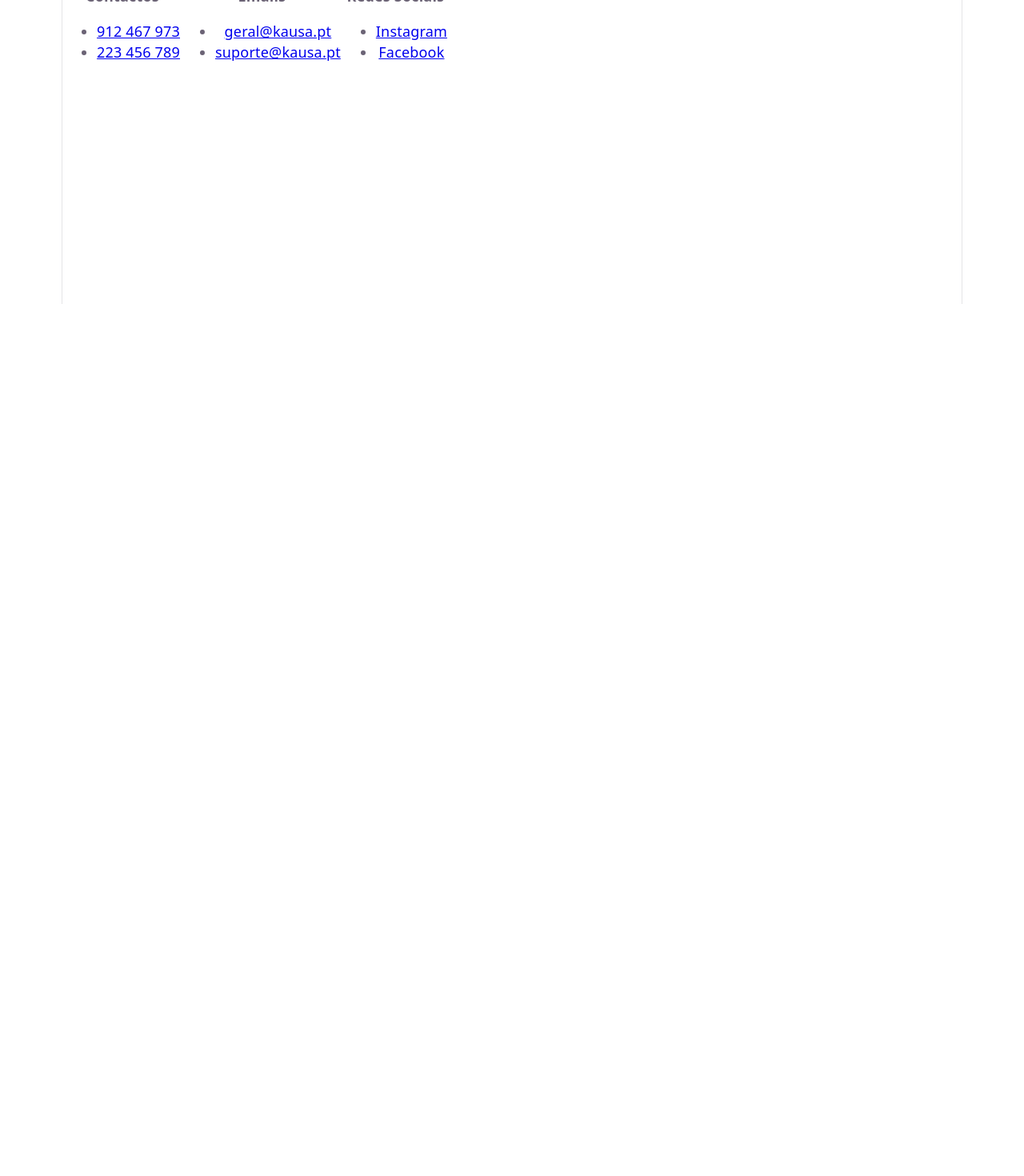
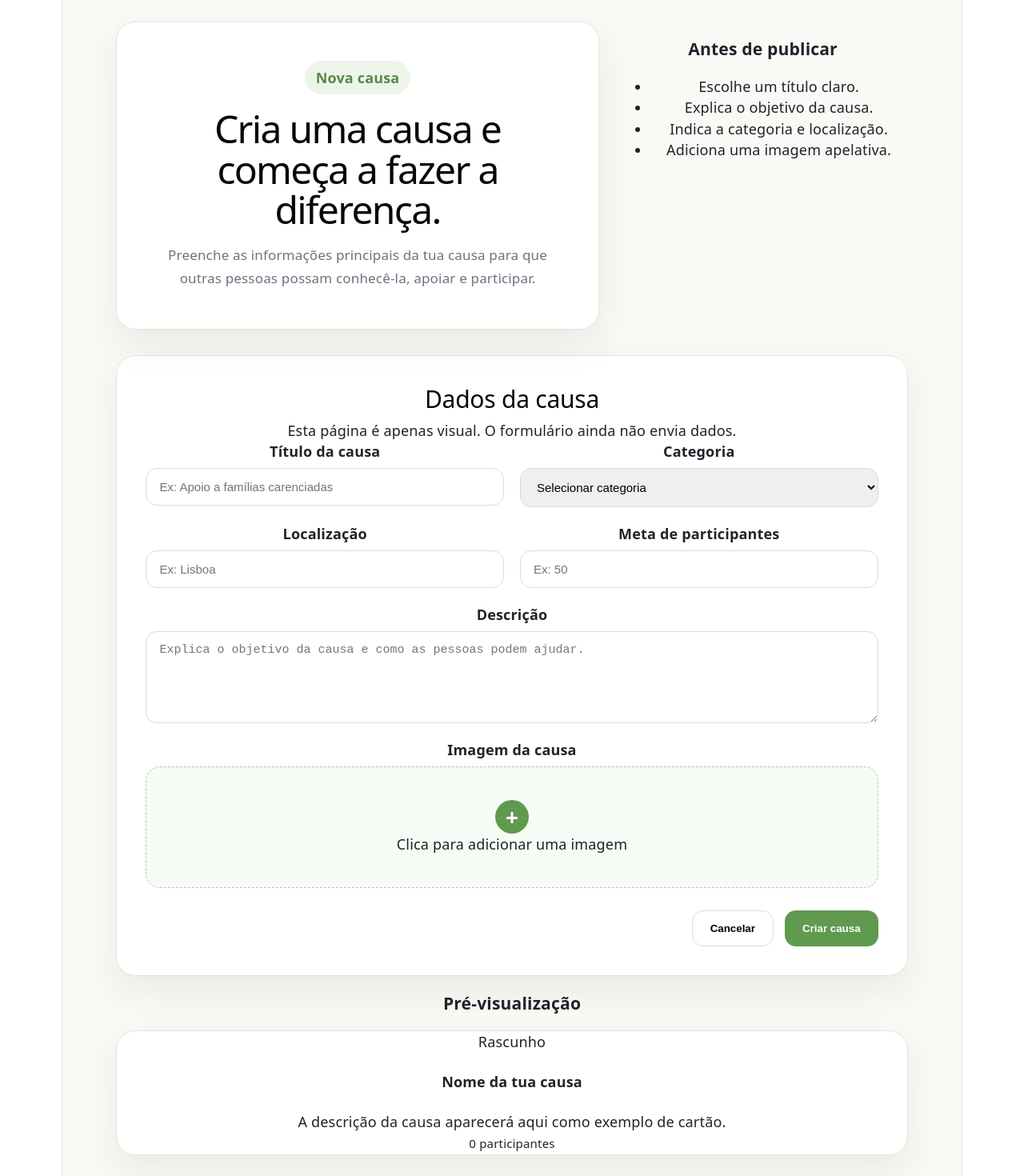
Before and after one commit to TiagoMiguelPedro/Kausa, a React (Vite) app in the folder causas-frontend/: page /criar-causa in a window 1280 px wide. Shown: the part 420-1890 px from the top of the page at 80% size. Before the commit the page ends 800 px from the top, so only its background shows below. Built offline with nearby package versions, Linux system fonts and the light colour scheme.

Commit message:
Add create cause page

```diff
--- a/causas-frontend/src/App.jsx
+++ b/causas-frontend/src/App.jsx
@@ -1,21 +1,23 @@
 import './App.css'
-import {BrowserRouter, Route, Routes} from "react-router-dom";
+import { BrowserRouter, Route, Routes } from "react-router-dom";
 import Header from "./componentes/layout/Header.jsx"
 import Footer from "./componentes/layout/Footer.jsx"
 import Home from "./componentes/pages/Home.jsx";
+import CriarCausa from "./componentes/pages/CriarCausa.jsx";
 
 function App() {
-
   return (
     <>
       <BrowserRouter>
-        <Header/>
+        <Header />
+
         <Routes>
-          <Route path="/" element={<Home/>}/>
+          <Route path="/" element={<Home />} />
+          <Route path="/criar-causa" element={<CriarCausa />} />
         </Routes>
-        <Footer/>
+
+        <Footer />
       </BrowserRouter>
-
     </>
   )
 }
--- /dev/null
+++ b/causas-frontend/src/componentes/pages/CriarCausa.css
@@ -0,0 +1,211 @@
+
+.criar-causa-page {
+  background: #faf9f5;
+  padding: 48px 6%;
+  color: #20232a;
+}
+
+.criar-causa-hero {
+  max-width: 1180px;
+  margin: 0 auto 32px;
+  display: grid;
+  grid-template-columns: 1.5fr 0.9fr;
+  gap: 24px;
+}
+
+.criar-causa-hero-text,
+.criar-causa-card,
+.criar-causa-form,
+.preview-card {
+  background: #fff;
+  border: 1px solid #e8e4dc;
+  border-radius: 24px;
+  box-shadow: 0 18px 45px rgba(39, 58, 45, 0.08);
+}
+
+.criar-causa-hero-text {
+  padding: 48px;
+}
+
+.criar-causa-hero-text span {
+  display: inline-block;
+  margin-bottom: 18px;
+  padding: 8px 14px;
+  border-radius: 999px;
+  background: #edf5ea;
+  color: #568a47;
+  font-weight: 700;
+}
+
+.criar-causa-hero h1 {
+  max-width: 700px;
+  margin: 0 0 18px;
+  font-size: 48px;
+  line-height: 1.05;
+}
+
+.criar-causa-hero p {
+  color: #6b7280;
+  font-size: 17px;
+  line-height: 1.7;
+}
+
+.criar-causa-card {
+  padding: 32px;
+}
+
+.criar-causa-card ul {
+  padding-left: 20px;
+  line-height: 1.9;
+  color: #5f6b5f;
+}
+
+.criar-causa-content {
+  max-width: 1180px;
+  margin: 0 auto;
+  display: grid;
+  grid-template-columns: 1.4fr 0.8fr;
+  gap: 24px;
+  align-items: start;
+}
+
+.criar-causa-form {
+  padding: 36px;
+}
+
+.criar-causa-form h2 {
+  margin: 0 0 8px;
+  font-size: 30px;
+}
+
+.criar-causa-form > p {
+  margin-bottom: 28px;
+  color: #6b7280;
+}
+
+.form-grid {
+  display: grid;
+  grid-template-columns: repeat(2, 1fr);
+  gap: 20px;
+}
+
+.form-group {
+  display: flex;
+  flex-direction: column;
+  gap: 8px;
+}
+
+.full-width {
+  grid-column: 1 / -1;
+}
+
+.form-group label {
+  font-weight: 700;
+}
+
+.form-group input,
+.form-group select,
+.form-group textarea {
+  border: 1px solid #dedbd2;
+  border-radius: 14px;
+  padding: 14px 16px;
+  font-size: 15px;
+  outline: none;
+}
+
+.form-group input:focus,
+.form-group select:focus,
+.form-group textarea:focus {
+  border-color: #5f9a4f;
+  box-shadow: 0 0 0 4px rgba(95, 154, 79, 0.12);
+}
+
+.upload-box {
+  min-height: 150px;
+  border: 1.5px dashed #b8c7b2;
+  border-radius: 18px;
+  background: #f7fbf5;
+  display: flex;
+  flex-direction: column;
+  align-items: center;
+  justify-content: center;
+}
+
+.upload-box strong {
+  width: 42px;
+  height: 42px;
+  border-radius: 50%;
+  background: #5f9a4f;
+  color: #fff;
+  display: grid;
+  place-items: center;
+  font-size: 28px;
+}
+
+.form-actions {
+  margin-top: 28px;
+  display: flex;
+  justify-content: flex-end;
+  gap: 14px;
+}
+
+.btn-primary,
+.btn-secondary {
+  border-radius: 14px;
+  padding: 14px 22px;
+  font-weight: 800;
+  cursor: pointer;
+}
+
+.btn-primary {
+  border: none;
+  background: #5f9a4f;
+  color: white;
+}
+
+.btn-secondary {
+  background: white;
+  border: 1px solid #dedbd2;
+}
+
+.preview-card {
+  overflow: hidden;
+}
+
+.preview-img {
+  height: 180px;
+  background: linear-gradient(rgba(95, 154, 79, 0.1), rgba(95, 154, 79, 0.15)),
+    url("https://images.unsplash.com/photo-1542601906990-b4d3fb778b09?auto=format&fit=crop&w=900&q=80");
+  background-size: cover;
+  background-position: center;
+}
+
+.preview-body {
+  padding: 24px;
+}
+
+.preview-body span {
+  display: inline-block;
+  margin-bottom: 12px;
+  padding: 6px 10px;
+  border-radius: 999px;
+  background: #edf5ea;
+  color: #568a47;
+  font-weight: 800;
+  font-size: 12px;
+}
+
+@media (max-width: 900px) {
+  .criar-causa-hero,
+  .criar-causa-content {
+    grid-template-columns: 1fr;
+  }
+
+  .criar-causa-hero h1 {
+    font-size: 36px;
+  }
+
+  .form-grid {
+    grid-template-columns: 1fr;
+  }
+}
--- /dev/null
+++ b/causas-frontend/src/componentes/pages/CriarCausa.jsx
@@ -0,0 +1,115 @@
+import "./CriarCausa.css";
+
+function CriarCausa() {
+  return (
+    <main className="criar-causa-page">
+      <section className="criar-causa-hero">
+        <div className="criar-causa-hero-text">
+          <span>Nova causa</span>
+          <h1>Cria uma causa e começa a fazer a diferença.</h1>
+          <p>
+            Preenche as informações principais da tua causa para que outras
+            pessoas possam conhecê-la, apoiar e participar.
+          </p>
+        </div>
+
+        <div className="criar-causa-side-card">
+          <h3>Antes de publicar</h3>
+          <ul>
+            <li>Escolhe um título claro.</li>
+            <li>Explica o objetivo da causa.</li>
+            <li>Indica a categoria e localização.</li>
+            <li>Adiciona uma imagem apelativa.</li>
+          </ul>
+        </div>
+      </section>
+
+      <section className="criar-causa-layout">
+        <form className="criar-causa-form">
+          <div className="form-title">
+            <h2>Dados da causa</h2>
+            <p>Esta página é apenas visual. O formulário ainda não envia dados.</p>
+          </div>
+
+          <div className="form-grid">
+            <div className="form-group">
+              <label>Título da causa</label>
+              <input type="text" placeholder="Ex: Apoio a famílias carenciadas" />
+            </div>
+
+            <div className="form-group">
+              <label>Categoria</label>
+              <select defaultValue="">
+                <option value="" disabled>
+                  Selecionar categoria
+                </option>
+                <option>Ambiente Sustentável</option>
+                <option>Bem-estar Animal</option>
+                <option>Educação para Todos</option>
+                <option>Apoio à Comunidade</option>
+              </select>
+            </div>
+
+            <div className="form-group">
+              <label>Localização</label>
+              <input type="text" placeholder="Ex: Lisboa" />
+            </div>
+
+            <div className="form-group">
+              <label>Meta de participantes</label>
+              <input type="number" placeholder="Ex: 50" />
+            </div>
+
+            <div className="form-group full-width">
+              <label>Descrição</label>
+              <textarea
+                rows="5"
+                placeholder="Explica o objetivo da causa e como as pessoas podem ajudar."
+              />
+            </div>
+
+            <div className="form-group full-width">
+              <label>Imagem da causa</label>
+              <div className="upload-box">
+                <strong>+</strong>
+                <p>Clica para adicionar uma imagem</p>
+              </div>
+            </div>
+          </div>
+
+          <div className="form-actions">
+            <button type="button" className="btn-secondary">
+              Cancelar
+            </button>
+
+            <button type="button" className="btn-primary">
+              Criar causa
+            </button>
+          </div>
+        </form>
+
+        <aside className="cause-preview">
+          <h3>Pré-visualização</h3>
+
+          <div className="preview-card">
+            <div className="preview-image"></div>
+
+            <div className="preview-content">
+              <span>Rascunho</span>
+              <h4>Nome da tua causa</h4>
+              <p>A descrição da causa aparecerá aqui como exemplo de cartão.</p>
+
+              <div className="progress-bar">
+                <div></div>
+              </div>
+
+              <small>0 participantes</small>
+            </div>
+          </div>
+        </aside>
+      </section>
+    </main>
+  );
+}
+
+export default CriarCausa;
```
